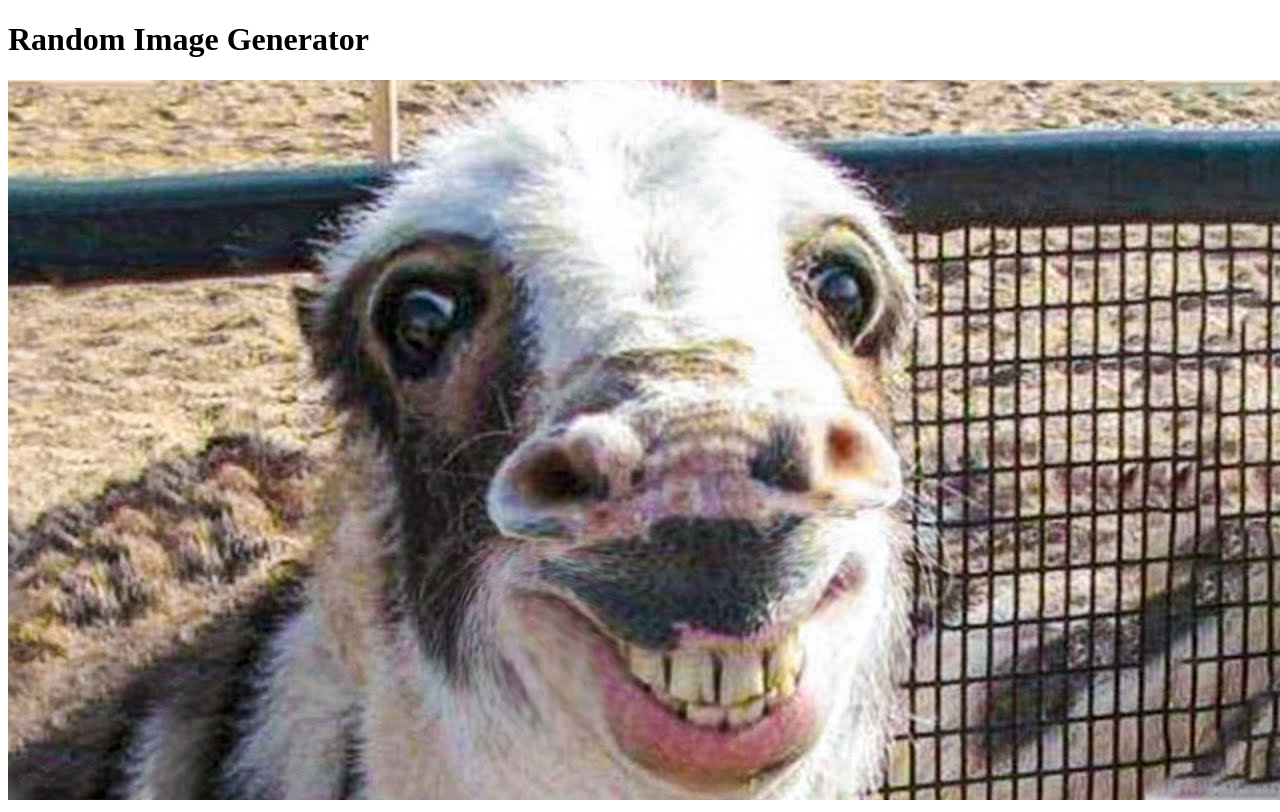
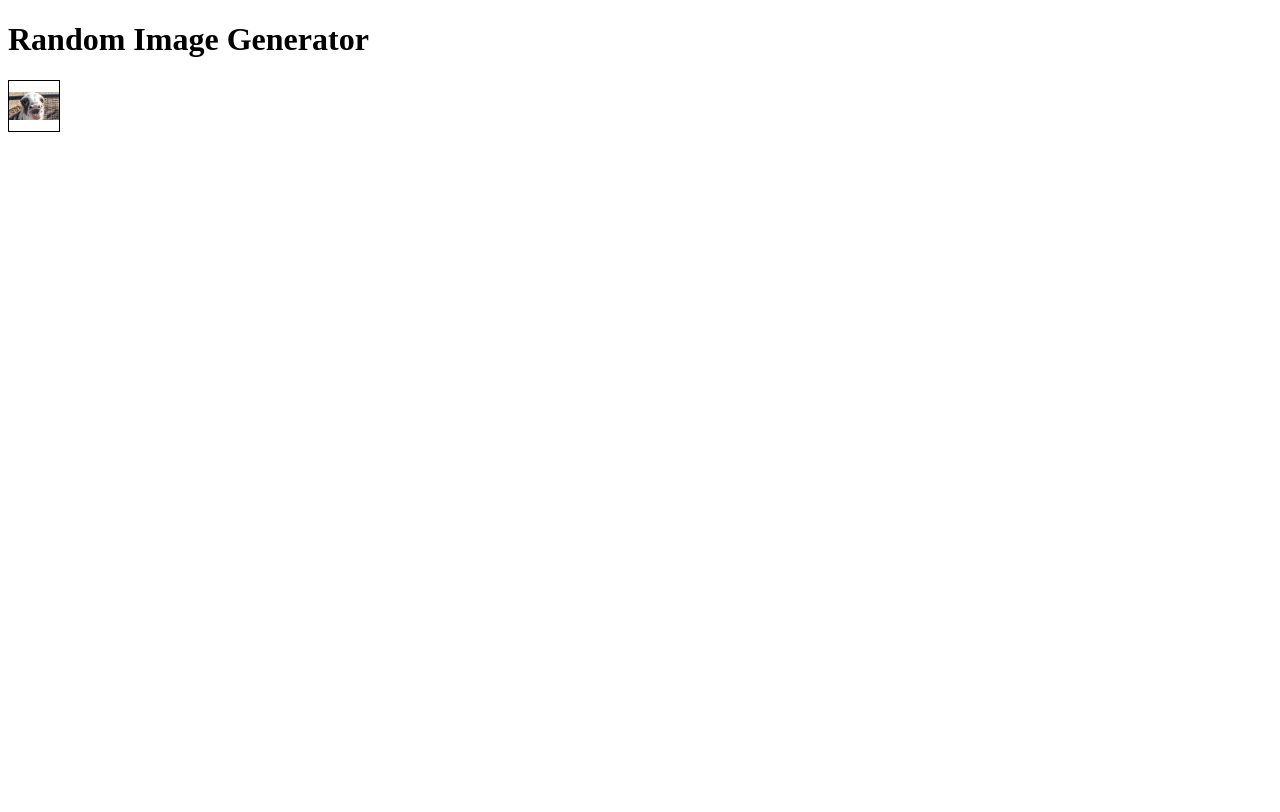
Before and after one commit to groovyg1/groovyg1.github.io, a plain HTML site: page index.html in a window 1280 px wide. Drawn offline with Linux system fonts and the light colour scheme.

Commit message:
Fixed frame

```diff
--- a/index.html
+++ b/index.html
@@ -2,6 +2,21 @@
 <html>
 <head>
 	<title>Random Image Website</title>
+	<style>
+		#imageContainer {
+			width: 50px;
+			height: 50px;
+			border: 1px solid black;
+			display: flex;
+			justify-content: center;
+			align-items: center;
+		}
+
+		#randomImage {
+			max-width: 100%;
+			max-height: 100%;
+		}
+	</style>
 </head>
 <body onload="changeImage()">
 	<h1>Random Image Generator</h1>
```
